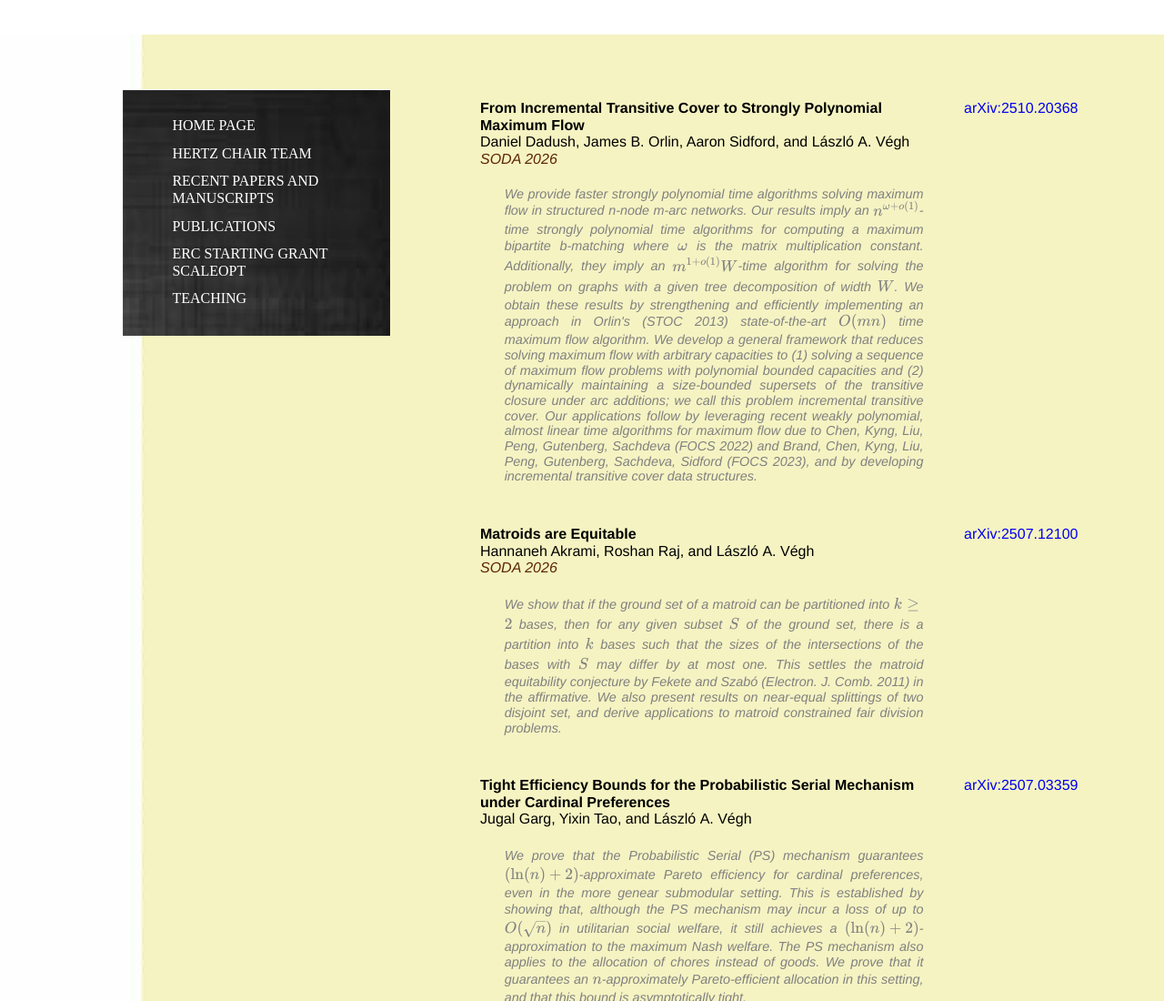
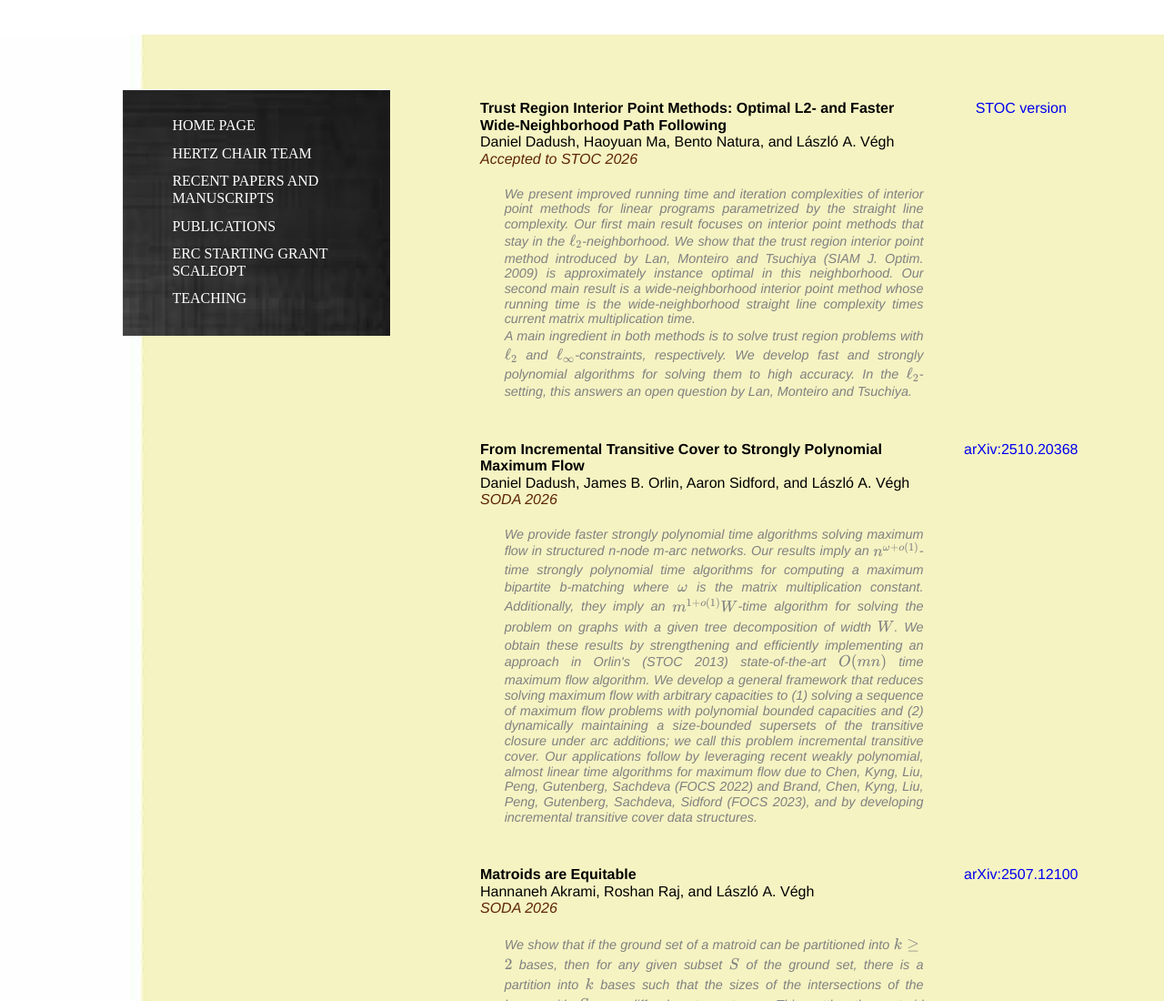
Before and after one commit to veghal/laszlovegh, a plain HTML site: page recent.html in a window 1280 px wide. Shown: the top 1100 px of the page at 91% size. Drawn offline with Linux system fonts and the light colour scheme.

Commit message:
publ update

```diff
--- a/recent.html
+++ b/recent.html
@@ -36,6 +36,31 @@
   <div id="content">
 <table class="publist">
   <tbody>
+
+
+<tr class="pubitem2">
+<td class="main">
+<font class="title">
+Trust Region Interior Point Methods: Optimal L2- and Faster Wide-Neighborhood Path Following
+  </font>
+<br>
+<font class="author">
+Daniel Dadush, Haoyuan Ma, Bento Natura, and L&aacute;szl&oacute;&nbsp;A. V&eacute;gh
+  </font>
+    <br>
+  <font class="conference">
+ Accepted to STOC 2026
+  <p class="abstract">
+We present improved running time and iteration complexities of interior point methods for linear programs parametrized by the straight line complexity. Our first main result focuses on interior point methods that stay in the $\ell_2$-neighborhood. We show that the trust region interior point method introduced by Lan, Monteiro and Tsuchiya (SIAM J. Optim. 2009) is approximately instance optimal in this neighborhood.
+Our second main result is a wide-neighborhood interior point method whose running time is the wide-neighborhood straight line complexity times current matrix multiplication time.
+<br>
+A main ingredient in both methods is to solve trust region problems with $\ell_2$ and $\ell_\infty$-constraints, respectively. We develop fast and strongly polynomial algorithms for solving them to high accuracy. In the $\ell_2$-setting, this answers an open question by Lan, Monteiro and Tsuchiya.
+
+</td>
+<td class="link">
+<font class="pdf">
+  <a href="papers/Dadush-Ma-Natura-Vegh-STOC-2026.pdf"  target="_blank">STOC version</a></font>
+<br>
 
 <tr class="pubitem2">
 <td class="main">
```
Also changed, not shown: publications.html (+49 -25 lines), 1 other file.
